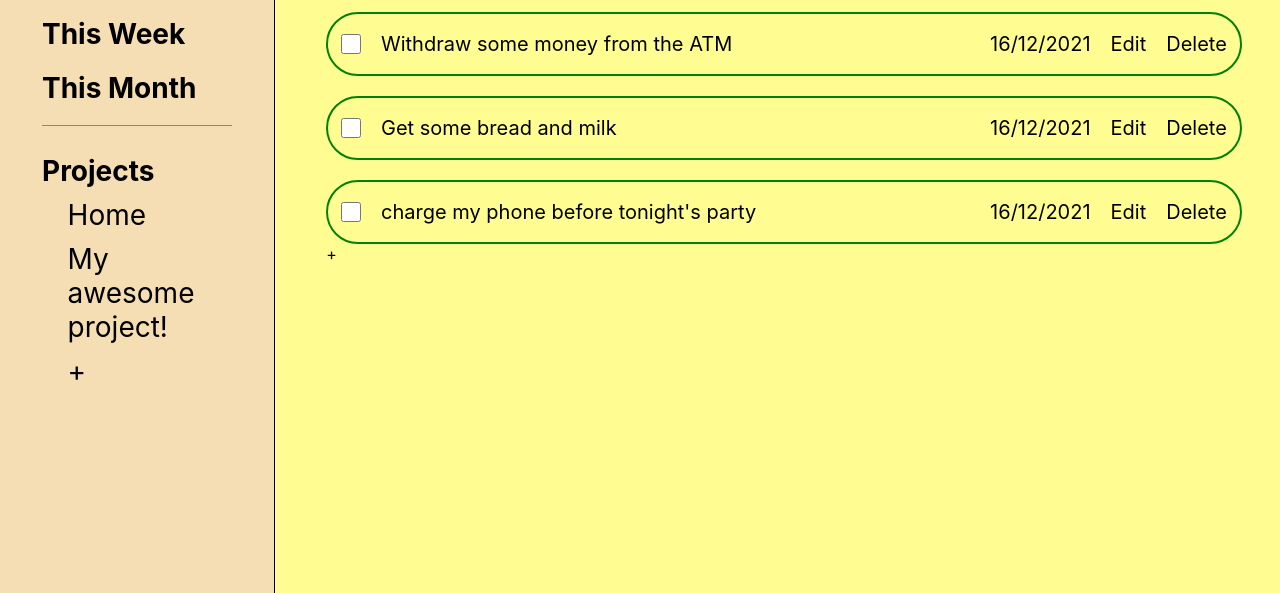
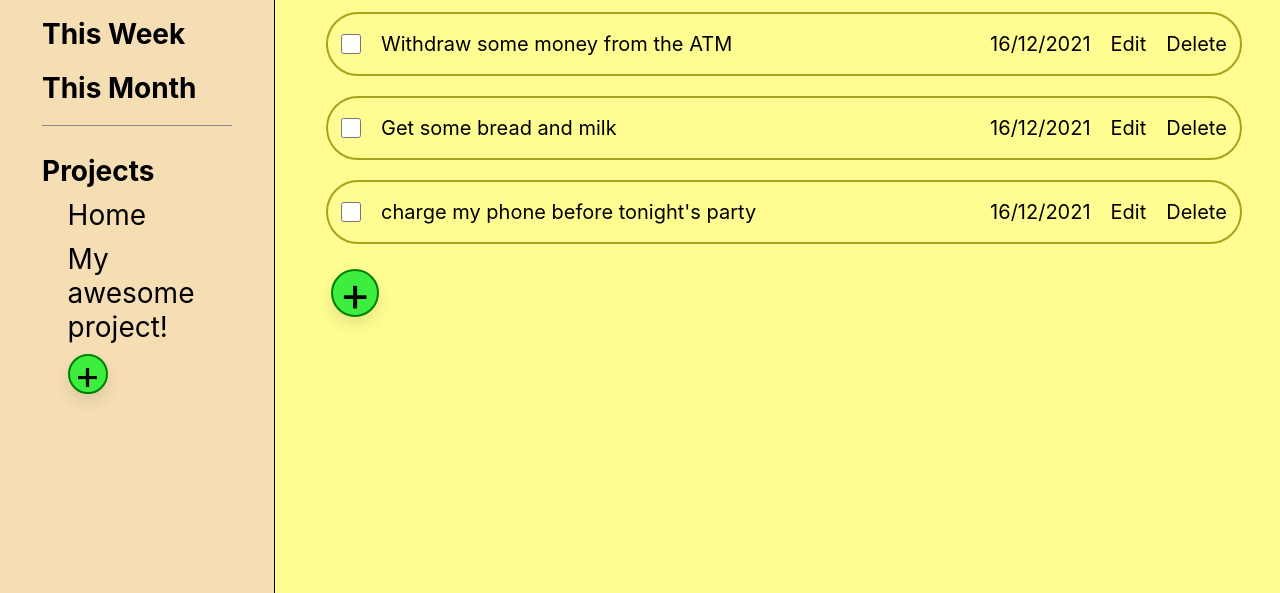
Before and after one commit to Zynade/todo-list, a plain HTML site: page index.html in a window 1280 px wide. Shown: the part 207-800 px from the top of the page. Drawn offline with Linux system fonts and the light colour scheme; a script that the page names is missing.

Commit message:
added buttons for new task/project

```diff
--- a/style/styles.css
+++ b/style/styles.css
@@ -88,6 +88,7 @@ margin: 0 15px;
     display: flex;
     justify-content: space-between;
     border: 2px solid green;
+    border: 2px solid rgb(165, 163, 29);
     border-radius: 50vh;
     height: 8vh;
     font-size: 1.25em;
@@ -113,3 +114,29 @@ margin: 0 15px;
     display: flex;
     flex-wrap: wrap;
 }
+
+#new-project-button, #new-task-button {
+    border-radius: 50%;
+    border: 2px solid green;
+    box-shadow: 0px 8px 15px rgba(0, 0, 0, 0.1);
+    background-color: rgb(62, 238, 62);
+    outline: none;
+    width: 3rem;
+    height: 3rem;
+    font-size: 3rem;
+    cursor: pointer;
+    display: flex;
+    justify-content: center;
+    align-items: center;
+    }
+
+#new-task-button {
+    margin-top: 25px;
+    margin-left: 5px;
+}
+
+#new-project-button {
+    width: 2.5rem;
+    height: 2.5rem;
+    font-size: 2.5rem;
+}
```
